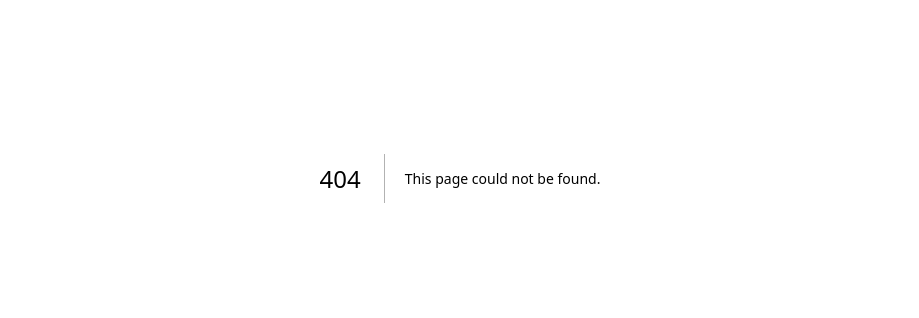
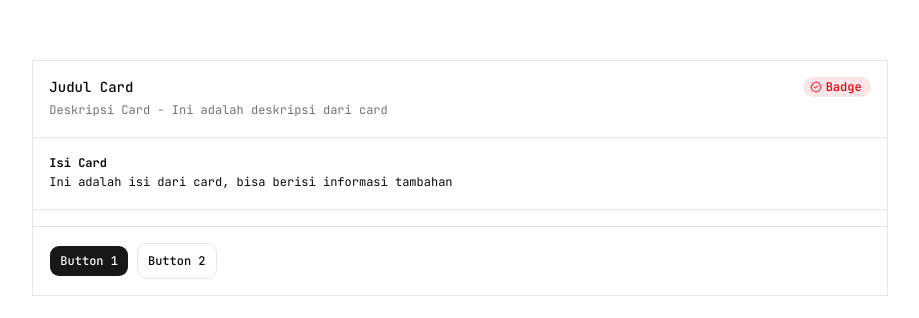
Before and after one commit to affaniaaza/20252-dasprog-42325015-affania-balqis, a Next.js app: page /shadcn/card in a window 1280 px wide. Before the commit this address had no page. Shown: the part 222-540 px from the top of the page, without its empty margins (180-1099 px from the left). Built offline with nearby package versions, Linux system fonts and the light colour scheme.

Commit message:
P4-2-Latian membuat UI dengan komponen <card>

```diff
--- /dev/null
+++ b/app/shadcn/card/page.tsx
@@ -0,0 +1,48 @@
+import { Badge } from "@/components/ui/badge";
+import { Button } from "@/components/ui/button";
+import {
+  Card,
+  CardAction,
+  CardContent,
+  CardDescription,
+  CardFooter,
+  CardHeader,
+  CardTitle,
+} from "@/components/ui/card";
+import { Separator } from "@/components/ui/separator";
+import { BadgeCheck } from "lucide-react";
+
+const CardDemo = () => {
+  return (
+    <div className="flex justify-center items-center min-h-screen">
+      <Card className="w-2/3">
+        <CardHeader>
+          <CardTitle>Judul Card</CardTitle>
+          <CardDescription>
+            Deskripsi Card - Ini adalah deskripsi dari card
+          </CardDescription>
+          <CardAction>
+            <Badge variant="destructive" className="rounded-lg">
+              <BadgeCheck data-icon="inline-start" />
+              Badge
+            </Badge>
+          </CardAction>
+        </CardHeader>
+        <Separator />
+        <CardContent>
+          <h1 className="font-bold">Isi Card</h1>
+          <p>Ini adalah isi dari card, bisa berisi informasi tambahan</p>
+        </CardContent>
+        <Separator />
+        <CardFooter className="flex gap-2">
+          <Button className="rounded-lg">Button 1</Button>
+          <Button size="lg" variant="outline" className="rounded-lg">
+            Button 2
+          </Button>
+        </CardFooter>
+      </Card>
+    </div>
+  );
+};
+
+export default CardDemo;
```
